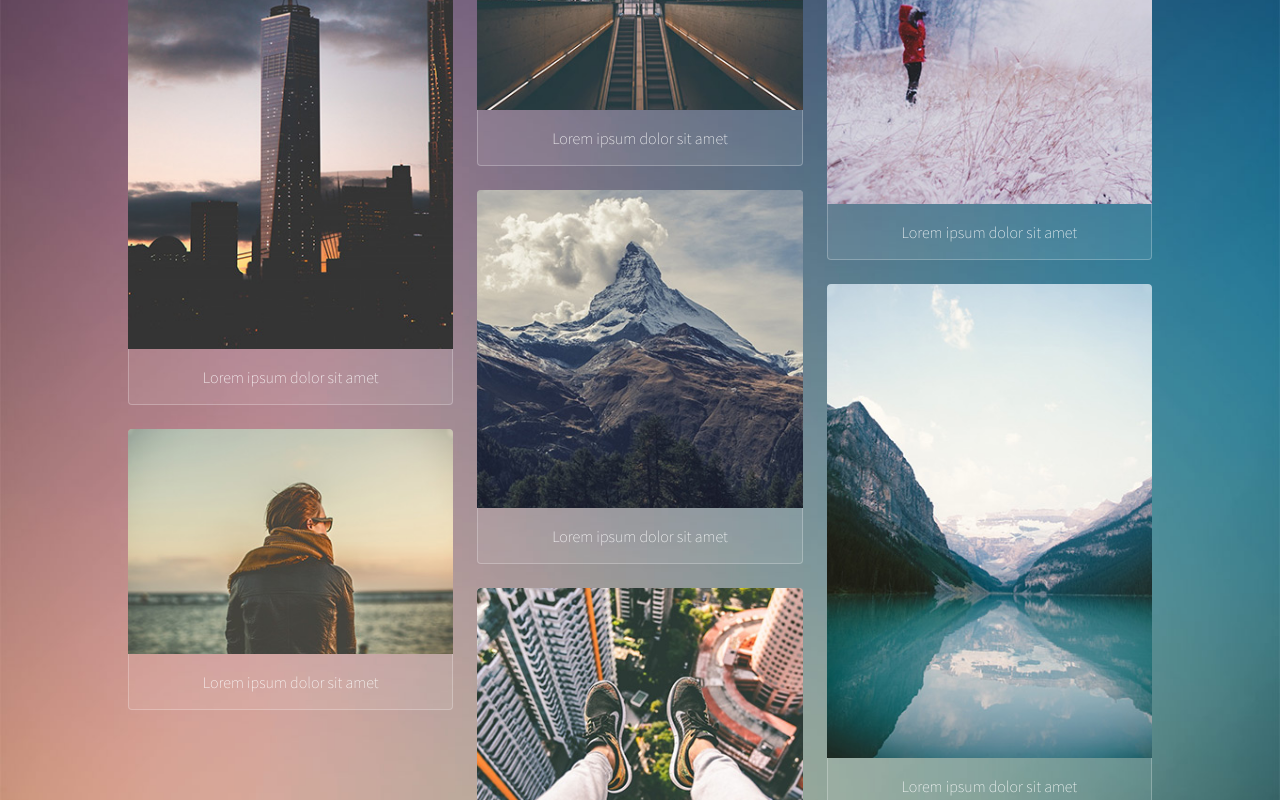
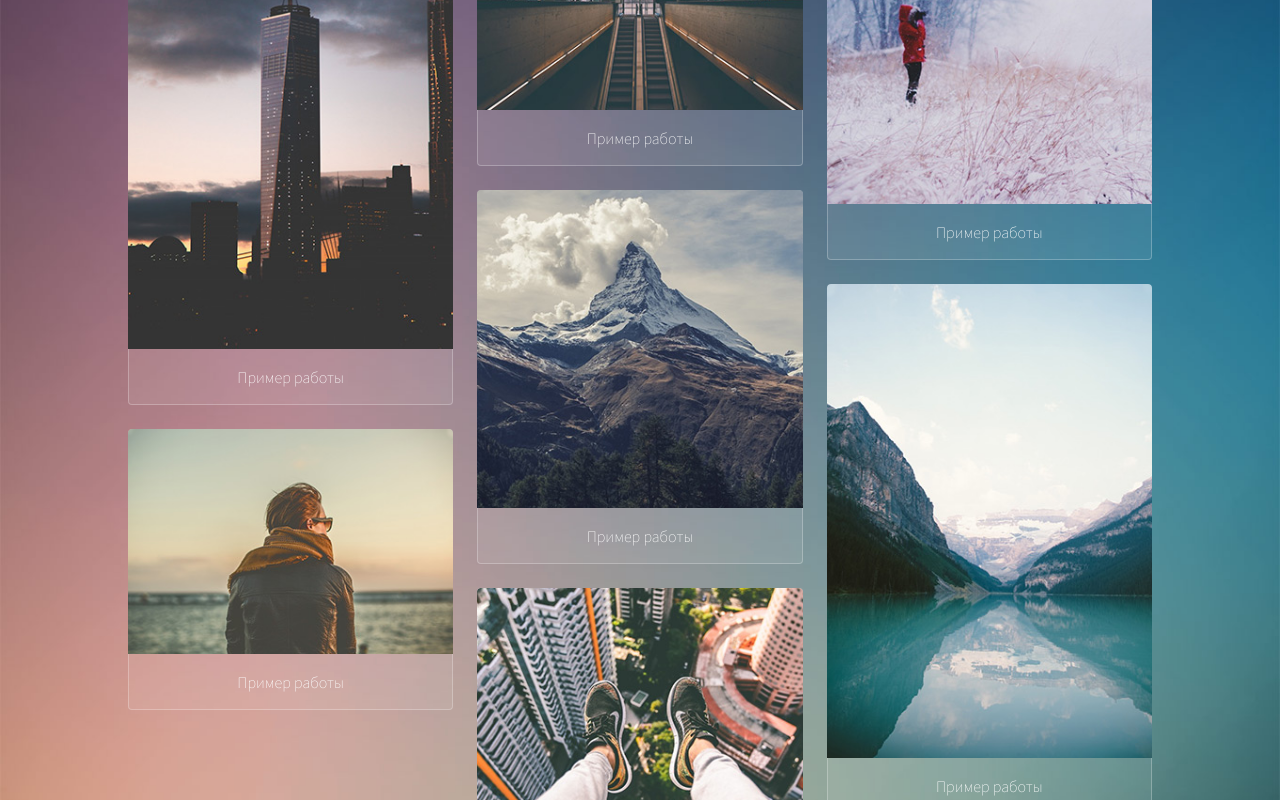
Before and after one commit to Lartovskiy/Lartovskiy.github.io, a plain HTML site: page index.html in a window 1280 px wide. Shown: the part 580-1380 px from the top of the page. Drawn offline with Linux system fonts and the light colour scheme.

Commit message:
ммммммм

```diff
--- a/index.html
+++ b/index.html
@@ -38,35 +38,35 @@
 								<div>
 									<a href="images/fulls/01.jpg">
 										<img src="images/thumbs/01.jpg" alt="" />
-										<h3>Lorem ipsum dolor sit amet</h3>
+										<h3>Пример работы</h3>
 									</a>
 									<a href="images/fulls/02.jpg">
 										<img src="images/thumbs/02.jpg" alt="" />
-										<h3>Lorem ipsum dolor sit amet</h3>
+										<h3>Пример работы</h3>
 									</a>
 								</div>
 								<div>
 									<a href="images/fulls/03.jpg">
 										<img src="images/thumbs/03.jpg" alt="" />
-										<h3>Lorem ipsum dolor sit amet</h3>
+										<h3>Пример работы</h3>
 									</a>
 									<a href="images/fulls/04.jpg">
 										<img src="images/thumbs/04.jpg" alt="" />
-										<h3>Lorem ipsum dolor sit amet</h3>
+										<h3>Пример работы</h3>
 									</a>
 									<a href="images/fulls/05.jpg">
 										<img src="images/thumbs/05.jpg" alt="" />
-										<h3>Lorem ipsum dolor sit amet</h3>
+										<h3>Пример работы</h3>
 									</a>
 								</div>
 								<div>
 									<a href="images/fulls/06.jpg">
 										<img src="images/thumbs/06.jpg" alt="" />
-										<h3>Lorem ipsum dolor sit amet</h3>
+										<h3>Пример работы</h3>
 									</a>
 									<a href="images/fulls/07.jpg">
 										<img src="images/thumbs/07.jpg" alt="" />
-										<h3>Lorem ipsum dolor sit amet</h3>
+										<h3>Пример работы</h3>
 									</a>
 								</div>
 							</section>
```
